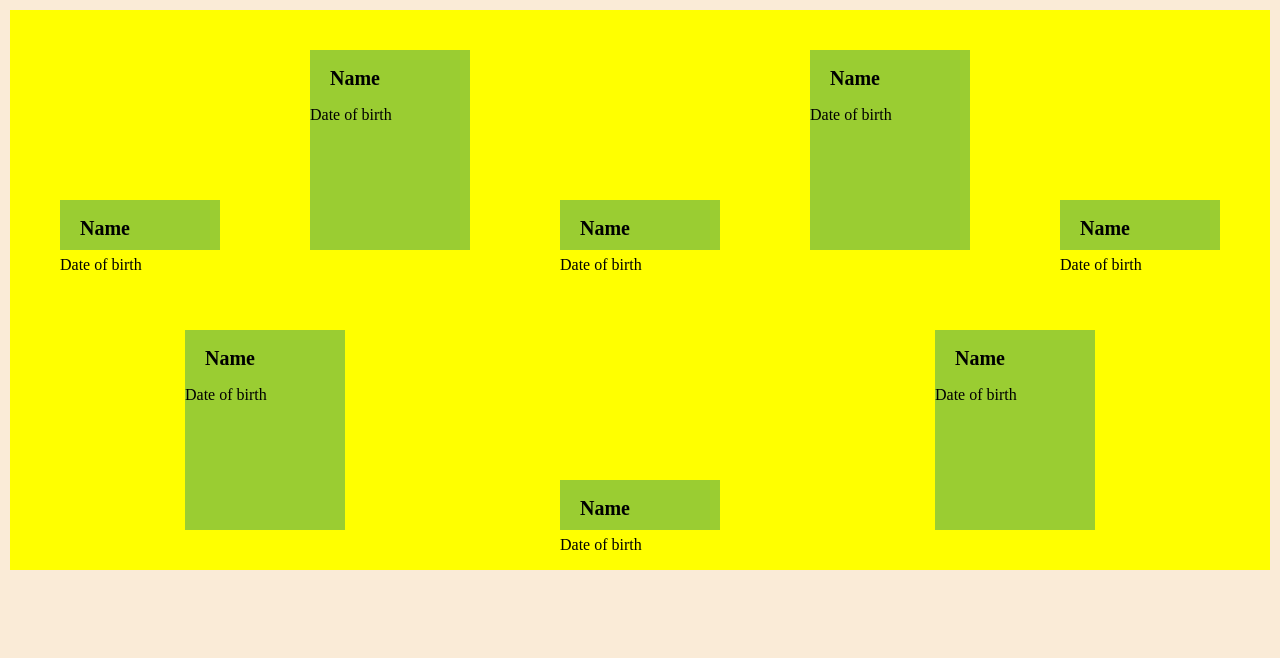
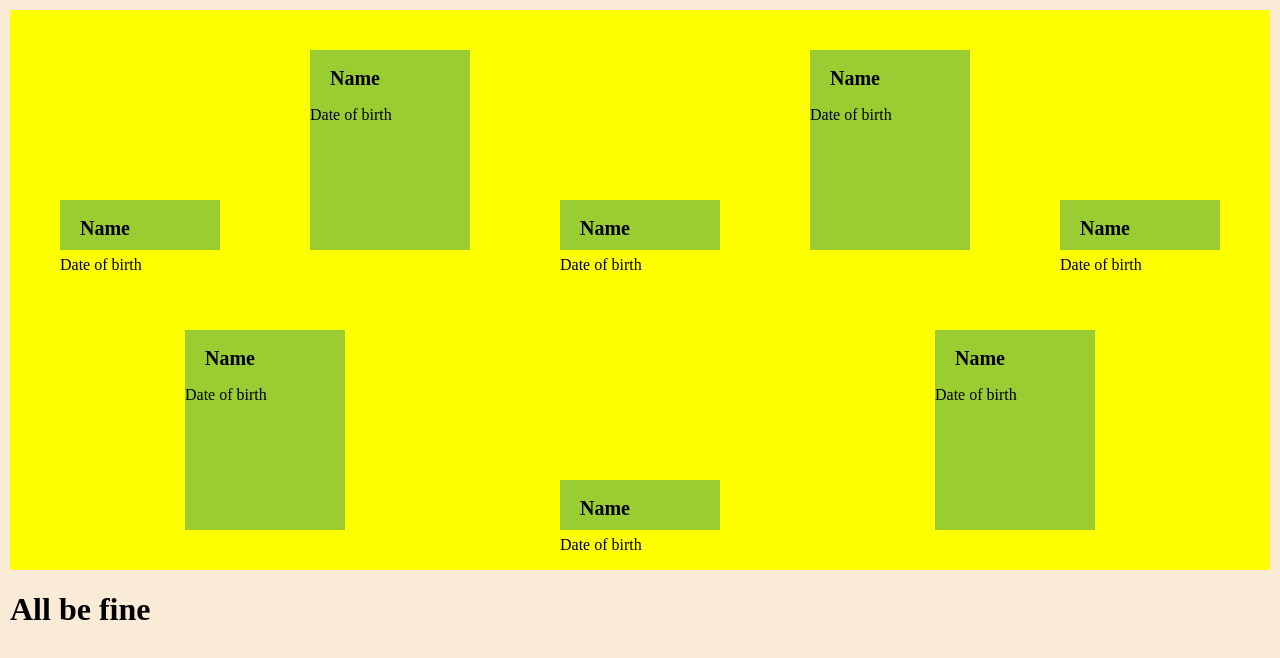
Before and after one commit to Bansayli/table, a plain HTML site: page index.html in a window 1280 px wide. Drawn offline with Linux system fonts and the light colour scheme.

Commit message:
add content

```diff
--- a/index.html
+++ b/index.html
@@ -42,5 +42,8 @@
             <p class="birth">Date of birth</p>
         </div>
     </div>
+    <div>
+        <h1>All be fine</h1>
+    </div>
 </body>
 </html>
```
